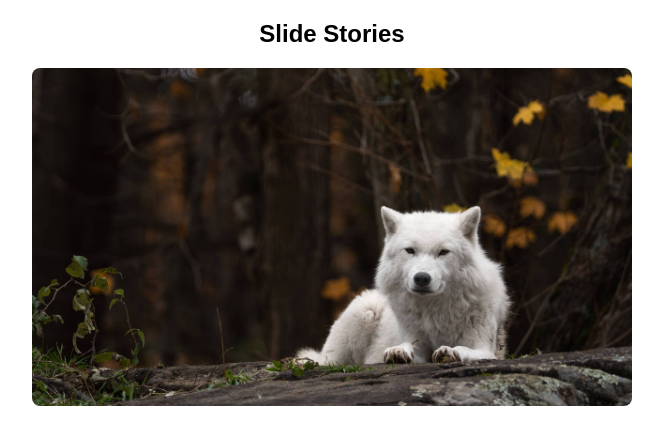
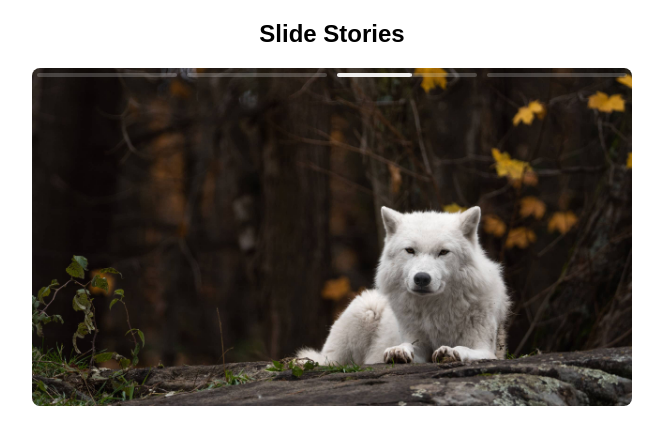
Before and after one commit to belacruz/SLIDE_TS, a website built with Vite: page index.html in a window 1280 px wide. Shown: the whole page, without its empty margins (308-971 px from the left). Built offline with nearby package versions, Linux system fonts and the light colour scheme.

Commit message:
Adicionado o progress bar

```diff
--- a/src/Slide.ts
+++ b/src/Slide.ts
@@ -41,6 +41,8 @@ export default class Slide {
   private holdTimer: number | null = null;
   private holding = false;
   private readonly HOLD_DELAY = 300;
+  thumbItems: HTMLElement[] | null;
+  thumb: HTMLElement | null;
 
   private constructor(
     internal: symbol,
@@ -62,6 +64,9 @@ export default class Slide {
 
     this.index = 0;
     this.slide = this.slides[this.index];
+
+    this.thumbItems = null;
+    this.thumb = null;
   }
 
   static create(
@@ -125,14 +130,16 @@ export default class Slide {
   show(index: number): void {
     const total = this.slides.length;
     this.index = ((index % total) + total) % total;
-
     this.slides.forEach((el) => this.hide(el));
-
     this.slide = this.slides[this.index];
+    if (this.thumbItems) {
+      this.thumb = this.thumbItems[this.index];
+      this.thumbItems.forEach((el) => el.classList.remove('active'));
+      this.thumb.classList.add('active');
+    }
     this.slide.classList.add('active');
 
     if (this.paused) return;
-
     if (this.slide instanceof HTMLVideoElement) {
       this.autoVideo(this.slide);
     } else {
@@ -143,9 +150,22 @@ export default class Slide {
   autoVideo(video: HTMLVideoElement) {
     this.autoplay.cancel();
 
+    const setVideoDuration = () => {
+      const duration = video.duration * 1000;
+      this.auto(duration);
+    };
+
     video.muted = true;
     video.removeEventListener('ended', this.onVideoEnded);
     video.addEventListener('ended', this.onVideoEnded);
+
+    if (video.readyState >= 1) {
+      setVideoDuration();
+    } else {
+      video.addEventListener('loadedmetadata', setVideoDuration, {
+        once: true,
+      });
+    }
 
     const maxDuration =
       isFinite(video.duration) && video.duration > 0
@@ -165,6 +185,7 @@ export default class Slide {
 
   auto(time: number) {
     this.autoplay.run(() => this.next(), time);
+    if (this.thumb) this.thumb.style.animationDuration = `${time}ms`;
   }
 
   prev() {
@@ -183,6 +204,9 @@ export default class Slide {
     if (this.paused) return;
     this.paused = true;
     this.autoplay.pause();
+
+    this.thumb?.classList.add('paused');
+
     if (this.slide instanceof HTMLVideoElement) {
       this.slide.pause();
     }
@@ -193,6 +217,8 @@ export default class Slide {
     if (!this.paused) return;
     this.paused = false;
     this.autoplay.resume();
+
+    this.thumb?.classList.remove('paused');
 
     if (this.slide instanceof HTMLVideoElement) {
       this.slide.play().catch(() => {});
@@ -266,8 +292,19 @@ export default class Slide {
     prevButton.addEventListener('pointercancel', () => this.onPointerUp());
     nextButton.addEventListener('pointercancel', () => this.onPointerUp());
   }
+  private addThumbItems() {
+    const thumbContainer = document.createElement('div');
+    thumbContainer.id = 'slide-thumb';
+    for (let i = 0; i < this.slides.length; i++) {
+      thumbContainer.innerHTML += `<span><span class="thumb-item"></span></span>`;
+    }
+    this.controls.appendChild(thumbContainer);
+    this.thumbItems = Array.from(document.querySelectorAll('.thumb-item'));
+  }
+
   private init() {
     this.addControls();
+    this.addThumbItems();
     this.show(this.index);
   }
 }
--- a/style.css
+++ b/style.css
@@ -58,6 +58,7 @@ h1 {
   grid-template-columns: 1fr 1fr;
   width: 100%;
   height: 100%;
+  position: relative;
 }
 
 #slide-controls button {
@@ -71,3 +72,41 @@ h1 {
   -webkit-tap-highlight-color: rgba(0, 0, 0, 0);
   touch-action: manipulation;
 }
+
+#slide-thumb {
+  display: flex;
+  position: absolute;
+  width: 100%;
+  pointer-events: none;
+}
+
+#slide-thumb > span {
+  flex: 1;
+  display: block;
+  height: 4px;
+  background: rgba(255, 255, 255, 0.2);
+  margin: 5px;
+  border-radius: 4px;
+  overflow: hidden;
+  isolation: isolate;
+}
+
+#slide-thumb .thumb-item.active {
+  display: block;
+  height: inherit;
+  background: rgba(255, 255, 255, 0.9);
+  border-radius: 4px;
+  transform: translateX(-100%);
+  animation: thumb linear forwards running;
+}
+
+#slide-thumb .thumb-item.paused {
+animation-play-state: paused;
+}
+
+
+@keyframes thumb {
+  to {
+    transform: initial;
+  }
+}
```
